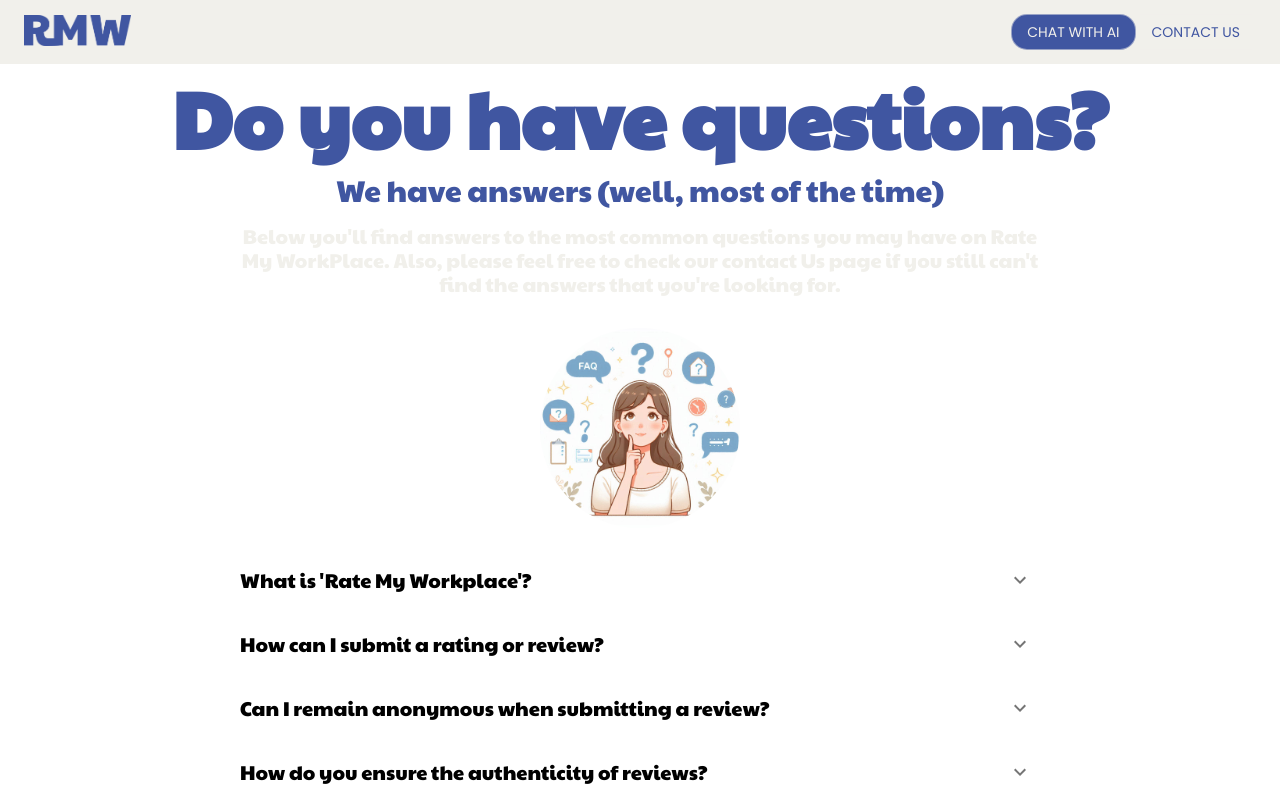
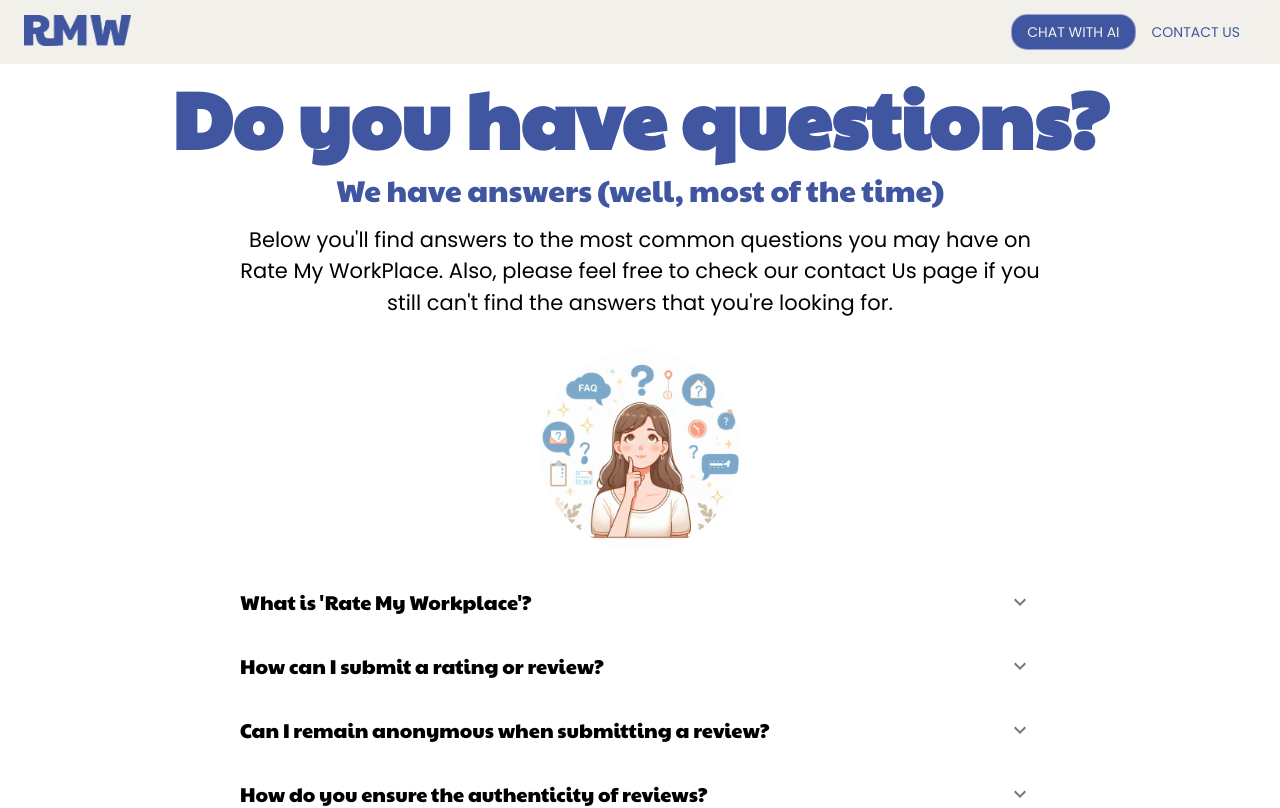
Before and after one commit to code-techhb/Rate_my_Workplace, a Next.js app: page /faq in a window 1280 px wide. Shown: the top 808 px of the page. Built offline with nearby package versions, Linux system fonts and the light colour scheme.

Commit message:
last update to faq

```diff
--- a/app/faq/page.js
+++ b/app/faq/page.js
@@ -49,7 +49,6 @@ export default function Home() {
             fontStyle: 'normal',
             fontWeight: 800,
             color: Theme.palette.text.dark,
-            marginBottom: 0
           }}>
           Do you have questions?
         </Typography>
@@ -62,22 +61,15 @@ export default function Home() {
                 fontWeight: 400,
                 marginTop:0,
                 color: Theme.palette.text.dark,
+
               }}
         >
           We have answers (well, most of the time)
         </Typography>
 
         {/* Description */}
-        <Typography variant="h2" align="center" spacing={2} width="100%" maxWidth="800px"
-              sx={{
-                fontFamily: 'Paytone One',
-                fontSize: '20px',
-                fontStyle: 'normal',
-                fontWeight: 400,
-                color: Theme.palette.text.light,
-                mt: 2,
-
-              }}>
+        <Typography variant="body1" fontSize={21} width="100%" maxWidth="800px" align="center" marginTop={2}
+              >
           Below you'll find answers to the most common questions you may have on Rate My WorkPlace. Also, please feel free to check our contact Us page if you still can't find the answers that you're looking for.
         </Typography>
 
@@ -133,7 +125,7 @@ export default function Home() {
         </IconButton>
       </Box>
       <Collapse in={expanded[index]}>
-        <Typography variant="body2" paddingLeft={2} paddingTop={1}>
+        <Typography variant="body1" fontSize={15} paddingLeft={2} paddingTop={1}>
           {faq.answer}
         </Typography>
       </Collapse>
```
